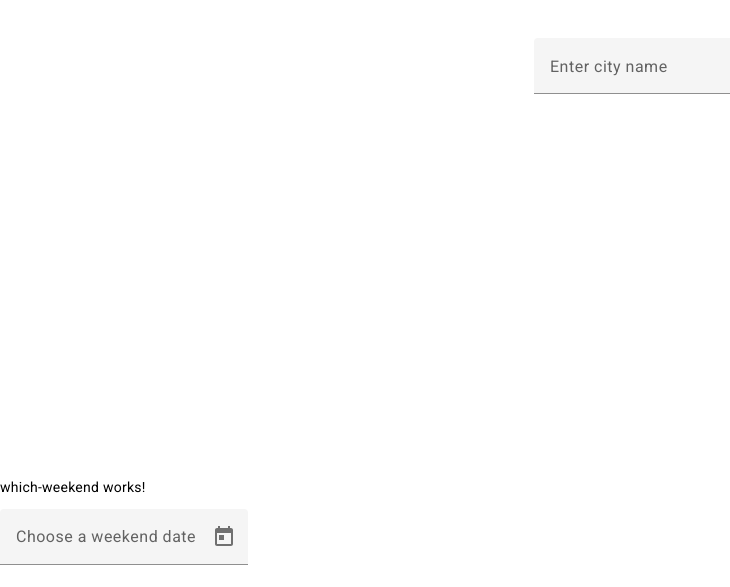
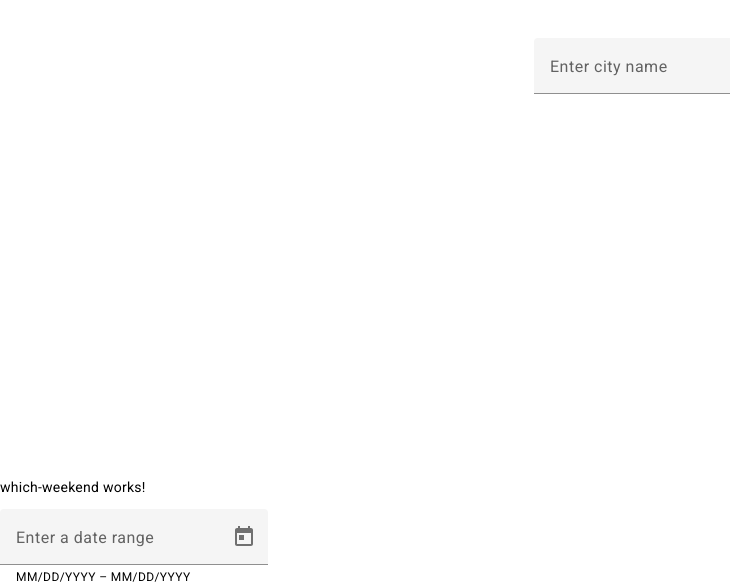
Before and after one commit to dominikchlodowicz/unwinder, an Angular app in the folder unwinder/ClientApp/: page /flight-search in a window 1280 px wide. Shown: the part 323-910 px from the top of the page, without its empty margins (0-730 px from the left). Built offline with nearby package versions, Linux system fonts and the light colour scheme.

Commit message:
Implement DatePicker with only weekend option in which-weekend component

```diff
--- a/unwinder/ClientApp/src/app/components/flight-search-form/which-weekend/which-weekend.component.html
+++ b/unwinder/ClientApp/src/app/components/flight-search-form/which-weekend/which-weekend.component.html
@@ -1,6 +1,11 @@
 <p>which-weekend works!</p>
 <mat-form-field>
-    <input matInput [matDatepicker]="picker" [matDatepickerFilter]="weekendFilter" placeholder="Choose a weekend date">
-    <mat-datepicker-toggle matSuffix [for]="picker"></mat-datepicker-toggle>
-    <mat-datepicker #picker></mat-datepicker>
-  </mat-form-field>
+  <mat-label>Enter a date range</mat-label>
+  <mat-date-range-input [rangePicker]="picker" [dateFilter]="weekendFilter">
+    <input matStartDate placeholder="Start date" />
+    <input matEndDate placeholder="End date" />
+  </mat-date-range-input>
+  <mat-hint>MM/DD/YYYY – MM/DD/YYYY</mat-hint>
+  <mat-datepicker-toggle matIconSuffix [for]="picker"></mat-datepicker-toggle>
+  <mat-date-range-picker #picker></mat-date-range-picker>
+</mat-form-field>
--- a/unwinder/ClientApp/src/app/components/flight-search-form/which-weekend/which-weekend.component.ts
+++ b/unwinder/ClientApp/src/app/components/flight-search-form/which-weekend/which-weekend.component.ts
@@ -1,25 +1,43 @@
 import { Component, Injectable } from '@angular/core';
 import { CommonModule } from '@angular/common';
-import { DateRange, MatDatepickerModule } from '@angular/material/datepicker';
+import {
+  DateRange,
+  MAT_DATE_RANGE_SELECTION_STRATEGY,
+  MatDatepickerModule,
+} from '@angular/material/datepicker';
 import { MatInputModule } from '@angular/material/input';
 import { ReactiveFormsModule } from '@angular/forms';
 import { DateAdapter, MatNativeDateModule } from '@angular/material/core';
 import { MatFormFieldModule } from '@angular/material/form-field';
+import { MAT_DATE_FORMATS, MAT_DATE_LOCALE } from '@angular/material/core';
+import { FlightSearchWeekendRangeSelectionStrategyService } from '../../../services/flight-search-form/flight-search-weekend-range-selection-strategy.service';
 
 @Component({
   selector: 'app-which-weekend',
   standalone: true,
-  imports: [CommonModule, MatDatepickerModule,
-    MatInputModule, ReactiveFormsModule, MatNativeDateModule],
+  imports: [
+    CommonModule,
+    MatDatepickerModule,
+    MatInputModule,
+    ReactiveFormsModule,
+    MatNativeDateModule,
+  ],
+  providers: [
+    {
+      provide: MAT_DATE_RANGE_SELECTION_STRATEGY,
+      useClass: FlightSearchWeekendRangeSelectionStrategyService,
+    },
+  ],
   templateUrl: './which-weekend.component.html',
   styleUrl: './which-weekend.component.css',
 })
 export class WhichWeekendComponent {
   weekendFilter = (d: Date | null): boolean => {
     const day = (d || new Date()).getDay();
+    console.log('test');
     // Allow only Saturday (6) and Sunday (0)
     return day === 0 || day === 6;
   };
 
-  //TODO: Add selector only for weekends
+  //TODO: Date range selector color change, Make monday as a first day of the week.
 }
```
